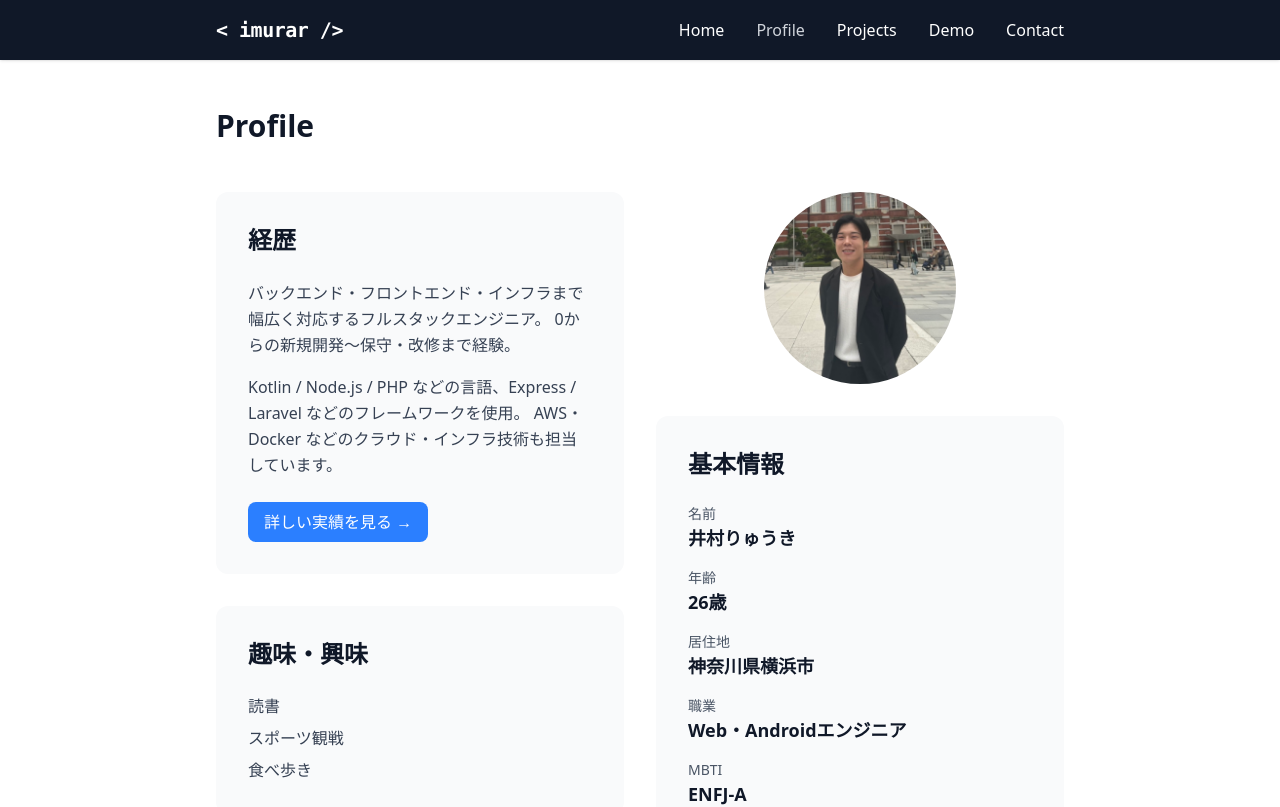
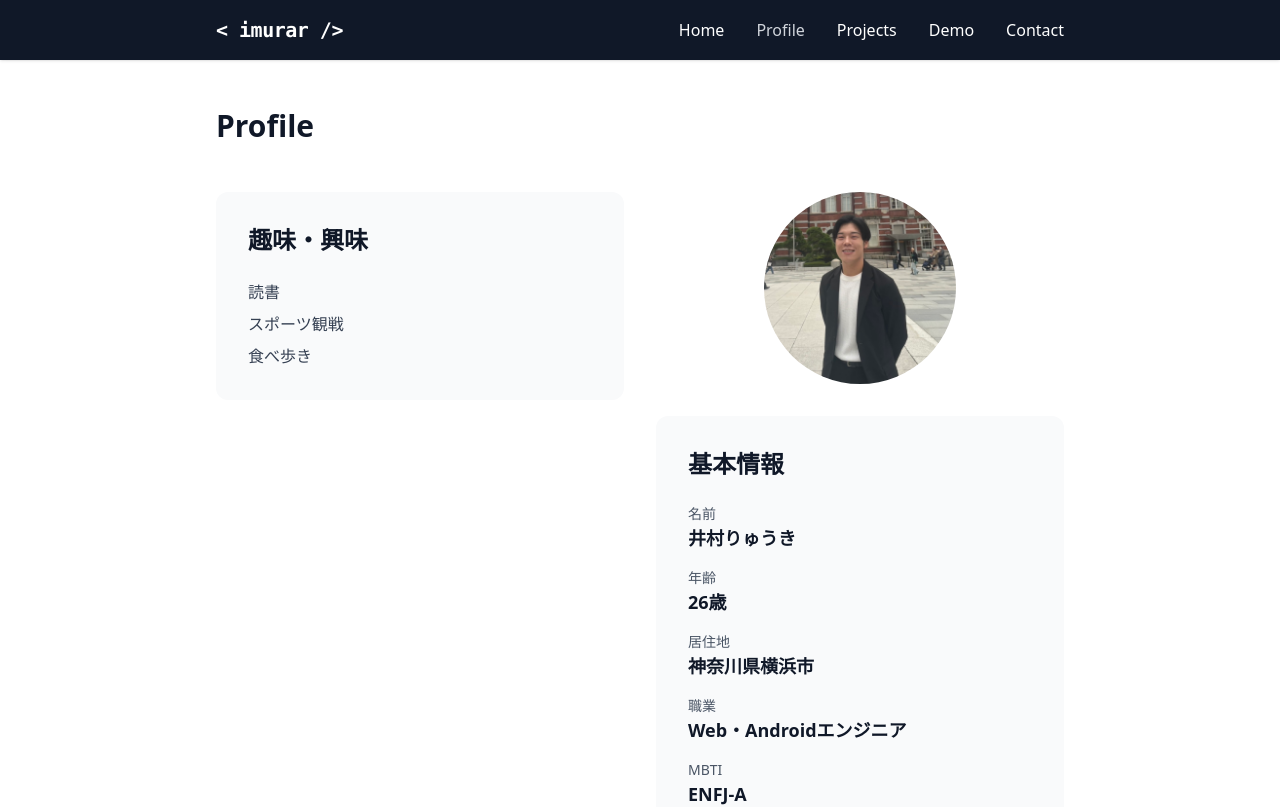
Before and after one commit to imurar/imurar-portfolio, a Vue app: page /#/profile in a window 1280 px wide. Shown: the top 807 px of the page. Built offline with nearby package versions, Linux system fonts and the light colour scheme.

Commit message:
[fix] プロフィール画面から経歴セクションを削除

```diff
--- a/src/views/ProfileView.vue
+++ b/src/views/ProfileView.vue
@@ -3,26 +3,8 @@
     <h1 class="text-3xl font-bold mb-12">Profile</h1>
 
     <div class="grid grid-cols-1 md:grid-cols-2 gap-8">
-      <!-- 左側：経歴・趣味 -->
+      <!-- 左側：趣味 -->
       <div>
-        <!-- 経歴概要 -->
-        <div class="bg-gray-50 rounded-xl p-8 mb-8">
-          <h2 class="text-2xl font-bold mb-6">経歴</h2>
-          <p class="text-gray-700 leading-relaxed">
-            バックエンド・フロントエンド・インフラまで幅広く対応するフルスタックエンジニア。
-            0からの新規開発〜保守・改修まで経験。
-          </p>
-          <p class="text-gray-700 leading-relaxed mt-4">
-            Kotlin / Node.js / PHP などの言語、Express / Laravel などのフレームワークを使用。
-            AWS・Docker などのクラウド・インフラ技術も担当しています。
-          </p>
-          <div class="mt-6">
-            <router-link to="/projects" class="inline-block bg-blue-500 hover:bg-blue-600 text-white px-4 py-2 rounded-lg transition">
-              詳しい実績を見る →
-            </router-link>
-          </div>
-        </div>
-
         <!-- 趣味 -->
         <div class="bg-gray-50 rounded-xl p-8">
           <h2 class="text-2xl font-bold mb-6">趣味・興味</h2>
```
